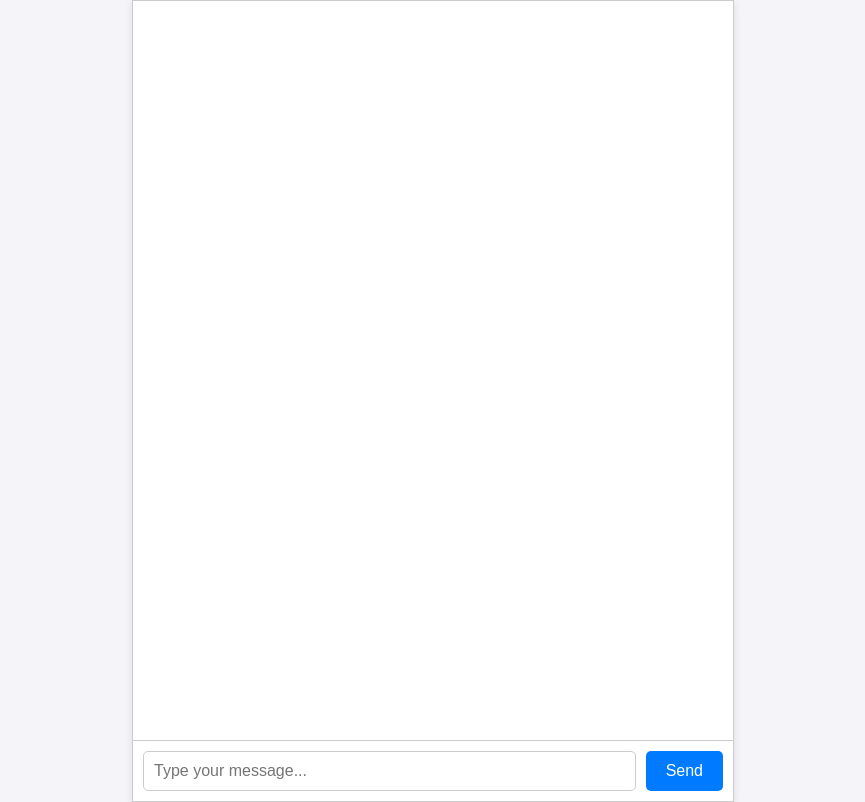
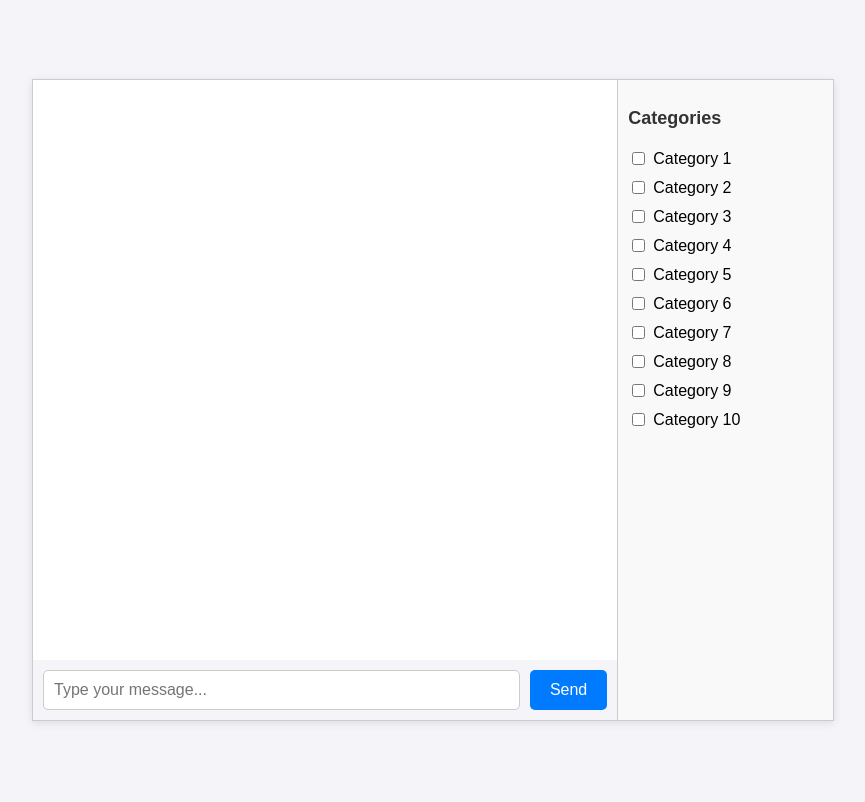
Before and after one commit to UTDRON/Information_Retrieval_UBCSE535_Fall24, a Flask app: page / in a window 1280 px wide. Shown: the whole page, without its empty margins (207-1072 px from the left). After the commit the page ends 723 px from the top, so only its background shows below. Run offline with Flask 3, Linux system fonts and the light colour scheme.

Commit message:
chatbot ui changes; categories addition

```diff
--- a/proj3/src/chatbot_ui/app.py
+++ b/proj3/src/chatbot_ui/app.py
@@ -9,7 +9,10 @@ def index():
 @app.route('/get_response', methods=['POST'])
 def get_response():
     user_message = request.json.get('message', '')
-    return jsonify({'response': user_message})
+    selected_categories = request.json.get('categories', [])
+    categories_text = ', '.join(selected_categories)
+    response = f"{user_message} [Selected Categories: {categories_text}]"
+    return jsonify({'response': response})
 
 if __name__ == '__main__':
     app.run(debug=True)
--- a/proj3/src/chatbot_ui/static/style.css
+++ b/proj3/src/chatbot_ui/static/style.css
@@ -3,25 +3,33 @@ body {
     margin: 0;
     padding: 0;
     background-color: #f4f4f9;
+    display: flex;
+    justify-content: center;
+    align-items: center;
+    height: 100vh;
+}
+
+.main-container {
+    display: flex;
+    height: 80%;
+    width: 90%;
+    max-width: 800px;
+    border: 1px solid #ccc;
+    background-color: #fff;
+    box-shadow: 0 2px 8px rgba(0, 0, 0, 0.1);
 }
 
 .chat-container {
+    flex: 3;
     display: flex;
     flex-direction: column;
-    height: 100vh;
-    width: 100%;
-    max-width: 600px;
-    margin: auto;
-    border: 1px solid #ccc;
-    background-color: #fff;
-    box-shadow: 0 2px 8px rgba(0, 0, 0, 0.1);
+    border-right: 1px solid #ccc;
 }
 
 #chat-box {
     flex: 1;
     padding: 10px;
     overflow-y: auto;
-    border-bottom: 1px solid #ccc;
     display: flex;
     flex-direction: column;
     gap: 10px;
@@ -49,6 +57,7 @@ body {
     display: flex;
     padding: 10px;
     gap: 10px;
+    background-color: #f4f4f9;
 }
 
 #user-input {
@@ -72,3 +81,25 @@ body {
 #send-btn:hover {
     background-color: #0056b3;
 }
+
+.categories-container {
+    flex: 1;
+    display: flex;
+    flex-direction: column;
+    padding: 10px;
+    gap: 10px;
+    background-color: #f9f9f9;
+}
+
+.categories-container h3 {
+    margin-bottom: 10px;
+    font-size: 18px;
+    color: #333;
+}
+
+.categories-container label {
+    display: flex;
+    align-items: center;
+    gap: 5px;
+    font-size: 16px;
+}
--- a/proj3/src/chatbot_ui/templates/index.html
+++ b/proj3/src/chatbot_ui/templates/index.html
@@ -3,11 +3,13 @@
 <head>
     <meta charset="UTF-8">
     <meta name="viewport" content="width=device-width, initial-scale=1.0">
-    <title>Chat Bot</title>
+    <title>Chat Bot with Categories</title>
     <link rel="stylesheet" href="/static/style.css">
     <script src="https://code.jquery.com/jquery-3.6.0.min.js"></script>
 </head>
 <body>
+    <div class="main-container">
+        <!-- Chat Section -->
         <div class="chat-container">
             <div id="chat-box">
                 <!-- Messages will be appended here -->
@@ -18,10 +20,31 @@
             </div>
         </div>
 
+        <!-- Categories Section -->
+        <div class="categories-container">
+            <h3>Categories</h3>
+            <label><input type="checkbox" value="Category 1"> Category 1</label>
+            <label><input type="checkbox" value="Category 2"> Category 2</label>
+            <label><input type="checkbox" value="Category 3"> Category 3</label>
+            <label><input type="checkbox" value="Category 4"> Category 4</label>
+            <label><input type="checkbox" value="Category 5"> Category 5</label>
+            <label><input type="checkbox" value="Category 6"> Category 6</label>
+            <label><input type="checkbox" value="Category 7"> Category 7</label>
+            <label><input type="checkbox" value="Category 8"> Category 8</label>
+            <label><input type="checkbox" value="Category 9"> Category 9</label>
+            <label><input type="checkbox" value="Category 10"> Category 10</label>
+        </div>
+    </div>
+
     <script>
         $(document).ready(function() {
             $('#send-btn').on('click', function() {
                 const userMessage = $('#user-input').val();
+                const selectedCategories = [];
+                $('.categories-container input:checked').each(function() {
+                    selectedCategories.push($(this).val());
+                });
+
                 if (userMessage.trim() !== '') {
                     $('#chat-box').append(`<div class="user-message">${userMessage}</div>`);
                     $('#user-input').val('');
@@ -29,7 +52,7 @@
                         url: '/get_response',
                         method: 'POST',
                         contentType: 'application/json',
-                        data: JSON.stringify({ message: userMessage }),
+                        data: JSON.stringify({ message: userMessage, categories: selectedCategories }),
                         success: function(response) {
                             $('#chat-box').append(`<div class="bot-response">${response.response}</div>`);
                             $('#chat-box').scrollTop($('#chat-box')[0].scrollHeight);
```
Lines whose indentation alone changed are shown as unchanged.
